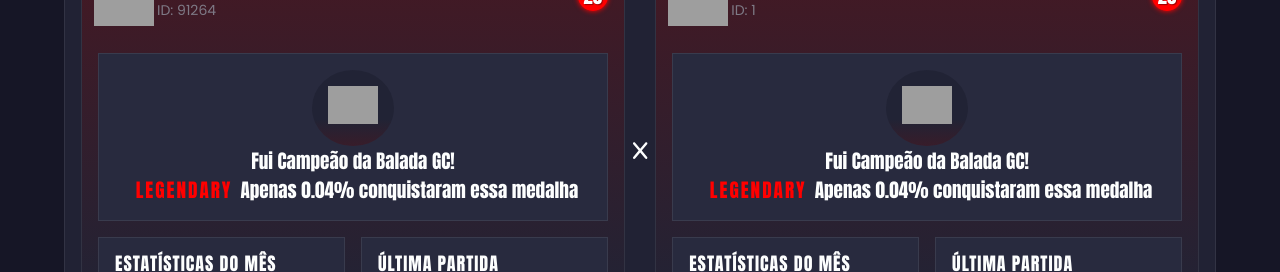
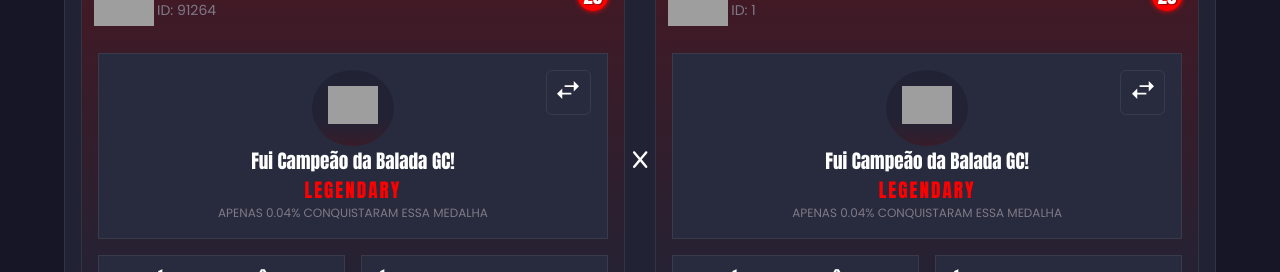
Before and after one commit to montoyaaa/gamersclub-comparator, a React (Create React App) app: page / in a window 1280 px wide. Shown: the part 394-666 px from the top of the page. Built offline with nearby package versions, Linux system fonts and the light colour scheme; data requests are answered from the project's data file; grey boxes are pictures that could not be loaded; a web font is replaced by a local one.

Commit message:
change medal info to rows layout

```diff
--- a/src/components/PlayerCard/index.tsx
+++ b/src/components/PlayerCard/index.tsx
@@ -1,4 +1,5 @@
 import { User } from "../../utils/types/user.type";
+import { IconButton } from "../IconButton/styles";
 import * as S from "./styles";
 
 const PlayerCard = ({ player }: { player?: User }) => {
@@ -39,7 +40,7 @@ const PlayerCard = ({ player }: { player?: User }) => {
                       divider={["top", "left", "right", "bottom"]}
                       center
                     >
-                      {/* <S.Row
+                      <S.Row
                         style={{
                           alignSelf: "flex-end",
                           position: "absolute",
@@ -49,7 +50,9 @@ const PlayerCard = ({ player }: { player?: User }) => {
                         <IconButton>
                           <ChangeIcon />
                         </IconButton>
-                      </S.Row> */}
+                      </S.Row>
+
+                      <S.Row>
                         <S.Medal>
                           <img
                             width={50}
@@ -58,7 +61,10 @@ const PlayerCard = ({ player }: { player?: User }) => {
                             alt={player?.medal.title}
                           />
                         </S.Medal>
+                      </S.Row>
+
                       <S.Row>{player?.medal.title}</S.Row>
+
                       <S.Row
                         style={{
                           flexWrap: "nowrap",
@@ -67,10 +73,20 @@ const PlayerCard = ({ player }: { player?: User }) => {
                         <S.MedalRarity medalType={player?.medal.type}>
                           {player?.medal.type}
                         </S.MedalRarity>
+                      </S.Row>
+
+                      <S.Row>
                         {player?.medal.common && (
                           <S.Column>
+                            <S.Label
+                              style={{
+                                fontSize: 12,
+                                textAlign: "center",
+                              }}
+                            >
                               Apenas {player?.medal.common}% conquistaram essa
                               medalha
+                            </S.Label>
                           </S.Column>
                         )}
                       </S.Row>
```
Lines whose indentation alone changed are shown as unchanged.
